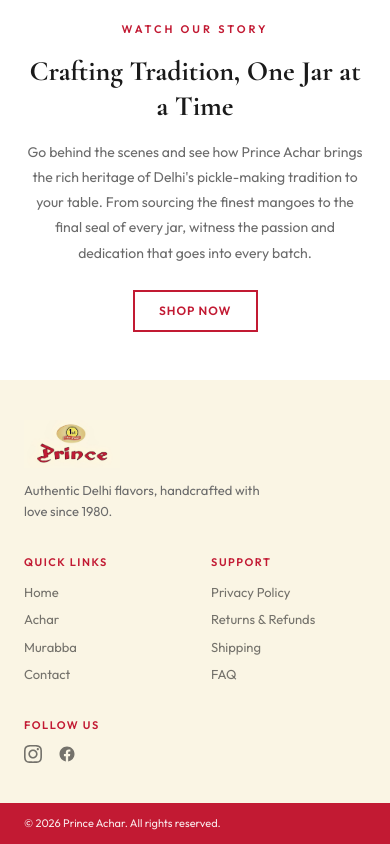
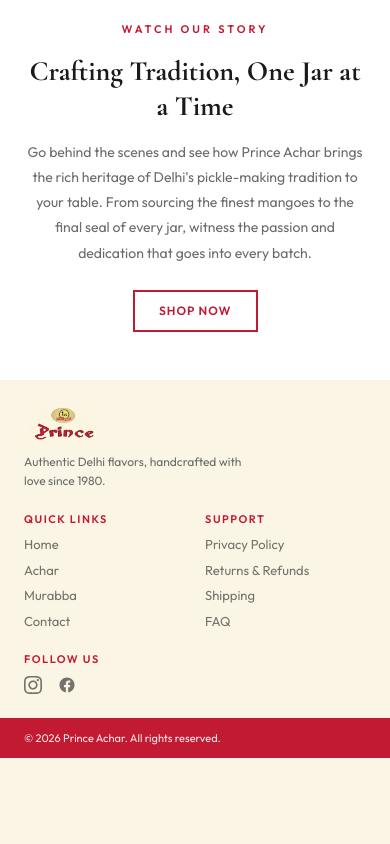
Before and after one commit to PrinceAchar/prince, a Next.js app: page / in a window 390 px wide. Shown: the part 2466-3310 px from the top of the page. After the commit the page ends 3224 px from the top, so only its background shows below. Built offline with nearby package versions, Linux system fonts and the light colour scheme; no server answers.

Commit message:
Make footer more compact on mobile view

```diff
--- a/src/components/Footer.tsx
+++ b/src/components/Footer.tsx
@@ -20,9 +20,9 @@
   const year = new Date().getFullYear();
 
   return (
-    <footer className="bg-[#FAF5E4] text-brand-black relative overflow-hidden pt-10">
-      <div className="max-w-[1150px] mx-auto px-6 pb-10 relative">
-        <div className="grid grid-cols-2 md:grid-cols-4 gap-8 md:gap-6 md:divide-x md:divide-brand-black/10">
+    <footer className="bg-[#FAF5E4] text-brand-black relative overflow-hidden pt-6 md:pt-10">
+      <div className="max-w-[1150px] mx-auto px-6 pb-6 md:pb-10 relative">
+        <div className="grid grid-cols-2 md:grid-cols-4 gap-5 md:gap-6 md:divide-x md:divide-brand-black/10">
           {/* Brand */}
           <div className="col-span-2 md:col-span-1 md:px-6">
             <Image
@@ -30,19 +30,19 @@
               alt="Prince Achar"
               width={150}
               height={56}
-              className="h-12 w-auto mb-3"
+              className="h-10 md:h-12 w-auto mb-2 md:mb-3"
             />
-            <p className="text-[13px] text-gray leading-relaxed max-w-[240px]">
+            <p className="text-[12px] md:text-[13px] text-gray leading-relaxed max-w-[240px]">
               Authentic Delhi flavors, handcrafted with love since 1980.
             </p>
           </div>
 
           {/* Quick Links */}
           <div className="md:px-6">
-            <h4 className="text-[11px] md:text-[12px] font-semibold uppercase tracking-[1.5px] mb-3 md:mb-4 text-red">
+            <h4 className="text-[11px] md:text-[12px] font-semibold uppercase tracking-[1.5px] mb-2 md:mb-4 text-red">
               Quick Links
             </h4>
-            <div className="flex flex-col gap-2">
+            <div className="flex flex-col gap-1.5 md:gap-2">
               {navLinks.map((l) => (
                 <Link
                   key={l.href}
@@ -57,10 +57,10 @@
 
           {/* Support */}
           <div className="md:px-6">
-            <h4 className="text-[11px] md:text-[12px] font-semibold uppercase tracking-[1.5px] mb-3 md:mb-4 text-red">
+            <h4 className="text-[11px] md:text-[12px] font-semibold uppercase tracking-[1.5px] mb-2 md:mb-4 text-red">
               Support
             </h4>
-            <div className="flex flex-col gap-2">
+            <div className="flex flex-col gap-1.5 md:gap-2">
               {supportLinks.map((l) => (
                 <Link
                   key={l.href}
@@ -75,7 +75,7 @@
 
           {/* Follow Us */}
           <div className="md:px-6">
-            <h4 className="text-[11px] md:text-[12px] font-semibold uppercase tracking-[1.5px] mb-3 md:mb-4 text-red">
+            <h4 className="text-[11px] md:text-[12px] font-semibold uppercase tracking-[1.5px] mb-2 md:mb-4 text-red">
               Follow Us
             </h4>
             <div className="flex gap-4">
```
